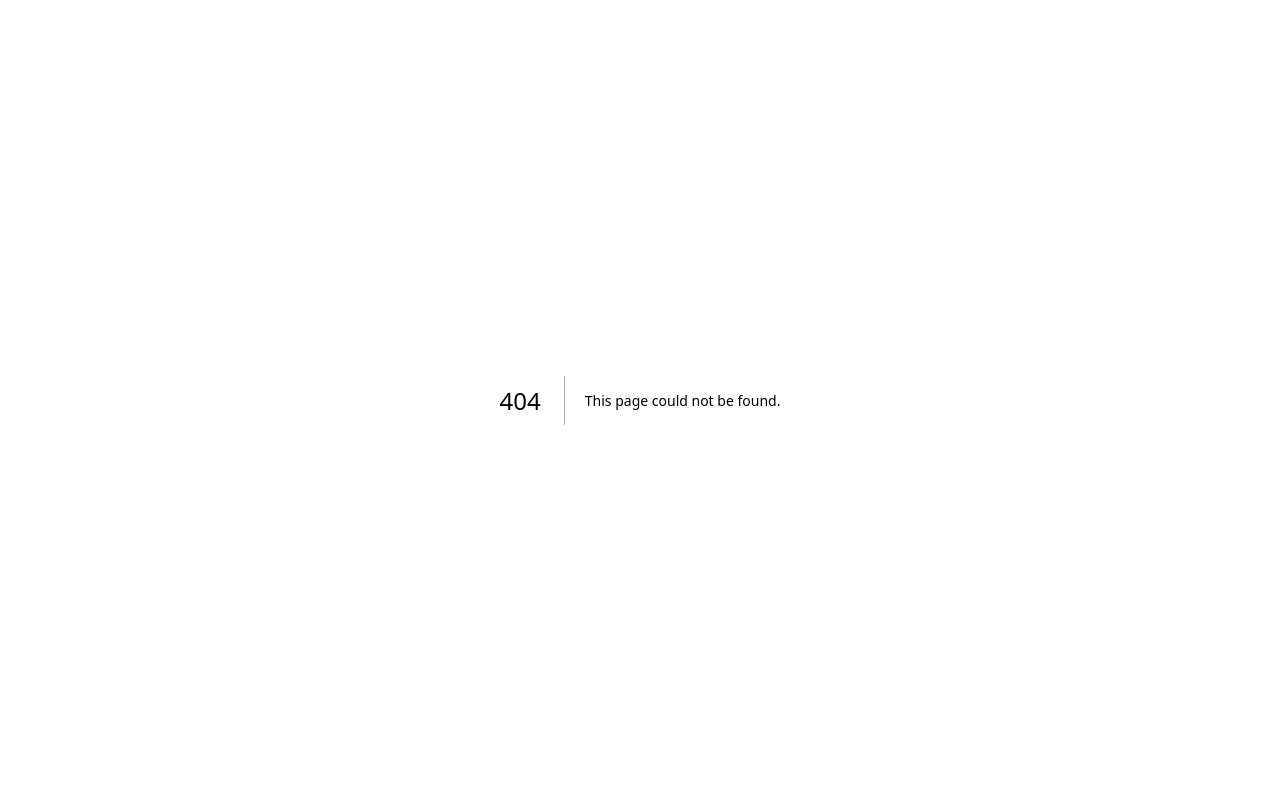
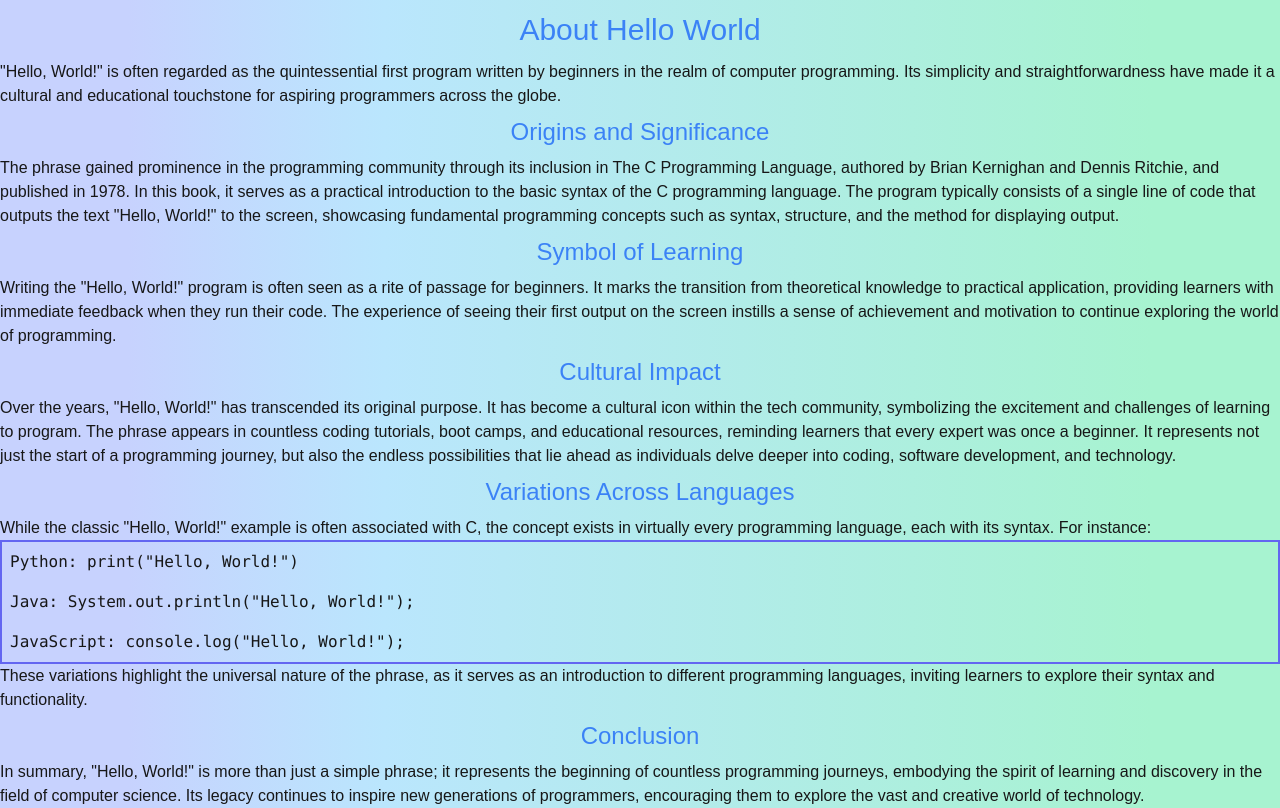
Before and after one commit to UtkarshJaiswal1406/learn-next, a Next.js app: page /about in a window 1280 px wide. Before the commit this address had no page. Built offline with nearby package versions, Linux system fonts and the light colour scheme.

Commit message:
Create about.js

```diff
--- /dev/null
+++ b/pages/about.js
@@ -0,0 +1,28 @@
+import React from 'react';
+
+const About = () => {
+  return (
+    <div className="bg-gradient-to-r from-indigo-200 from-10% via-sky-200 via-30% to-emerald-200 to-90%">
+      <h1 className="text-3xl text-center text-bold p-3 text-blue-500">About Hello World</h1>
+      <p>"Hello, World!" is often regarded as the quintessential first program written by beginners in the realm of computer programming. Its simplicity and straightforwardness have made it a cultural and educational touchstone for aspiring programmers across the globe.</p>
+        <h2 className="text-2xl text-center text-bold p-2 text-blue-500">Origins and Significance</h2>
+        <p>The phrase gained prominence in the programming community through its inclusion in The C Programming Language, authored by Brian Kernighan and Dennis Ritchie, and published in 1978. In this book, it serves as a practical introduction to the basic syntax of the C programming language. The program typically consists of a single line of code that outputs the text "Hello, World!" to the screen, showcasing fundamental programming concepts such as syntax, structure, and the method for displaying output.</p>
+        <h2 className="text-2xl text-center text-bold text-blue-500 p-2">Symbol of Learning</h2>
+        Writing the "Hello, World!" program is often seen as a rite of passage for beginners. It marks the transition from theoretical knowledge to practical application, providing learners with immediate feedback when they run their code. The experience of seeing their first output on the screen instills a sense of achievement and motivation to continue exploring the world of programming.
+        <h2 className="text-2xl text-center text-bold p-2 text-blue-500">Cultural Impact</h2>
+        <p>Over the years, "Hello, World!" has transcended its original purpose. It has become a cultural icon within the tech community, symbolizing the excitement and challenges of learning to program. The phrase appears in countless coding tutorials, boot camps, and educational resources, reminding learners that every expert was once a beginner. It represents not just the start of a programming journey, but also the endless possibilities that lie ahead as individuals delve deeper into coding, software development, and technology.</p>
+        <h2 className="text-2xl text-center text-bold p-2 text-blue-500">Variations Across Languages</h2>
+<p>While the classic "Hello, World!" example is often associated with C, the concept exists in virtually every programming language, each with its syntax. For instance:</p>
+<div className='border-2 border-indigo-500'>
+<pre className='p-2 p'>Python: print("Hello, World!")</pre>
+<pre className='p-2'>Java: System.out.println("Hello, World!");</pre>
+<pre className='p-2'>JavaScript: console.log("Hello, World!");</pre>
+</div>
+<p>These variations highlight the universal nature of the phrase, as it serves as an introduction to different programming languages, inviting learners to explore their syntax and functionality.</p>
+<h2 className="text-2xl text-center text-bold p-2 text-blue-500">Conclusion</h2>
+<p>In summary, "Hello, World!" is more than just a simple phrase; it represents the beginning of countless programming journeys, embodying the spirit of learning and discovery in the field of computer science. Its legacy continues to inspire new generations of programmers, encouraging them to explore the vast and creative world of technology.</p>
+    </div>
+  );
+};
+
+export default About;
```
